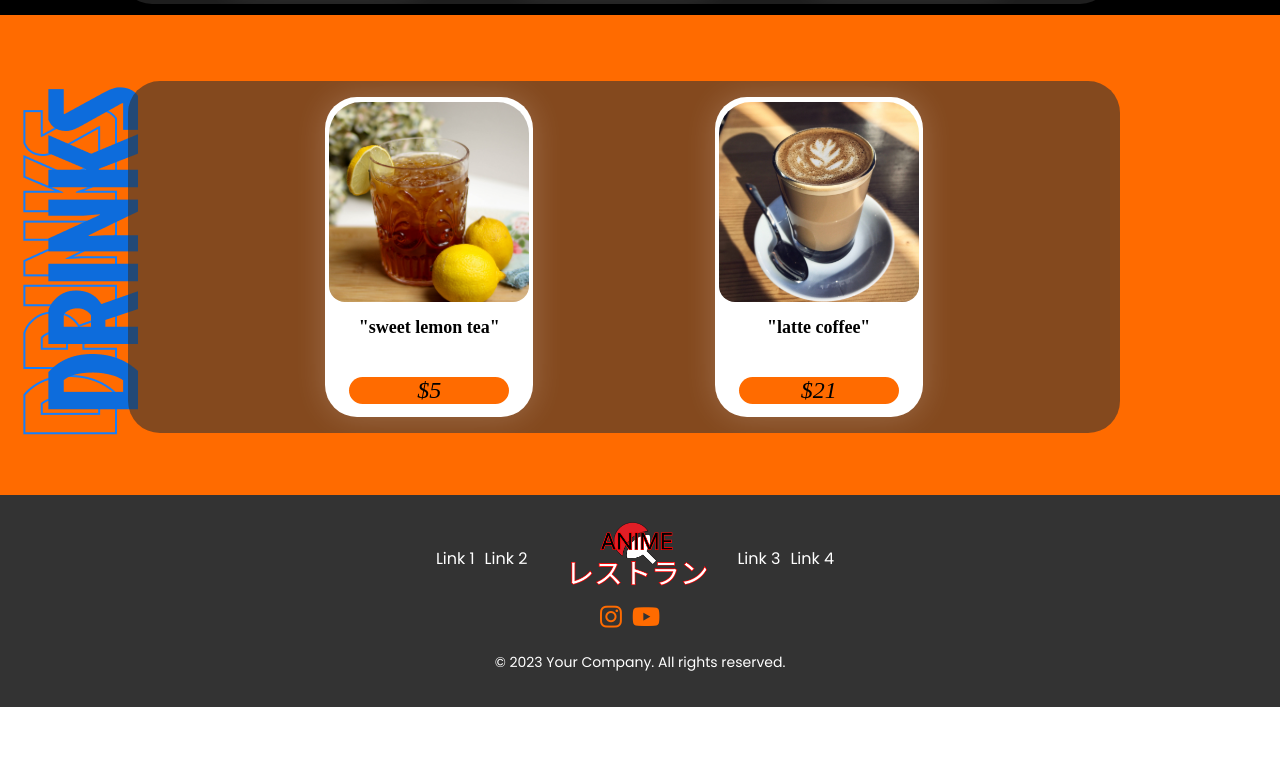
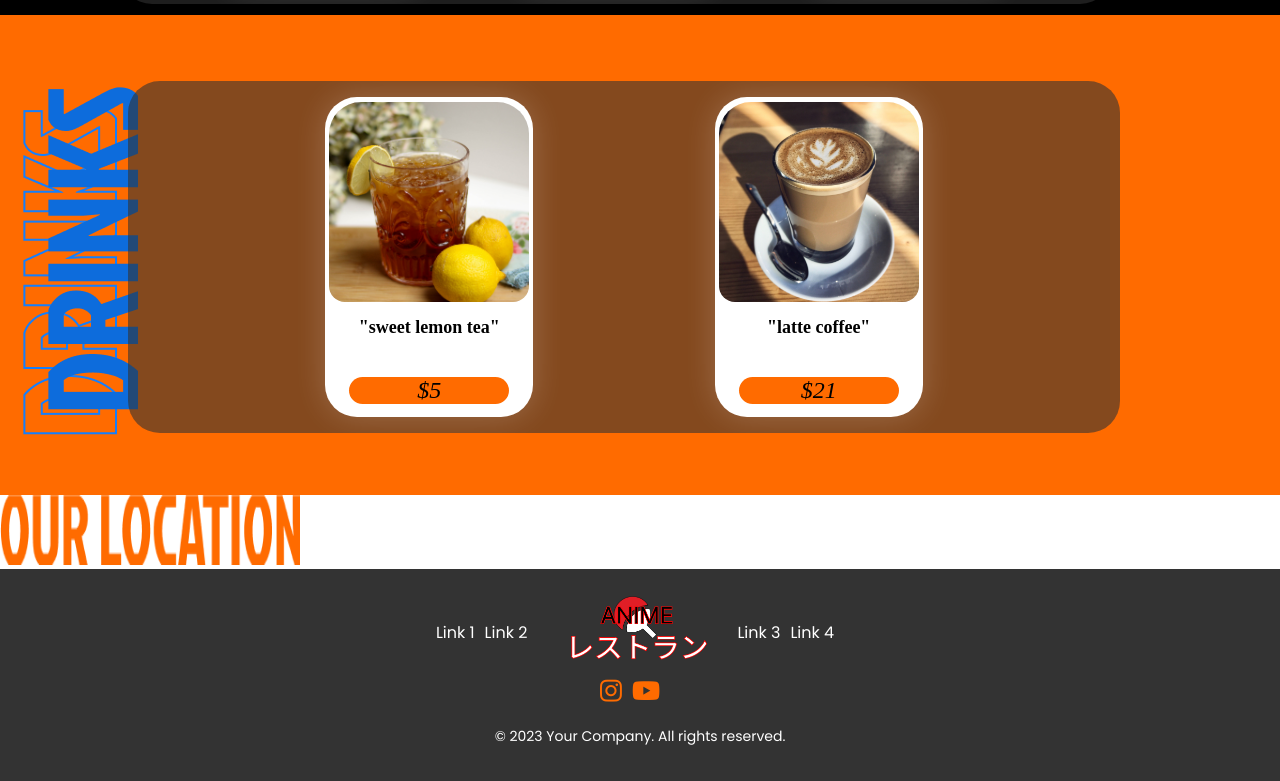
Before and after one commit to Ronit-gurjar/anime-restoran, a Next.js app: page /home in a window 1280 px wide. Shown: the part 1300-2081 px from the top of the page. Before the commit the page ends 2007 px from the top, so only its background shows below. Built offline with nearby package versions, Linux system fonts and the light colour scheme.

Commit message:
Add contact component to home

```diff
--- a/pages/home/index.tsx
+++ b/pages/home/index.tsx
@@ -6,6 +6,7 @@ import Image from 'next/image';
 import HeroRamen from '../../public/images/hero-ramen.png'
 import HeroStanding1 from '../../public/images/luffy-standing.png'
 import HeroStanding2 from '../../public/images/naruto-standing.png'
+import Contact from '@components/contact';
 
 
 const Home = () => {
@@ -29,6 +30,7 @@ const Home = () => {
         </div>
     </div>
     <HomeMenu/>
+    <Contact/>
     <Footer/>
     </>
   );
```
